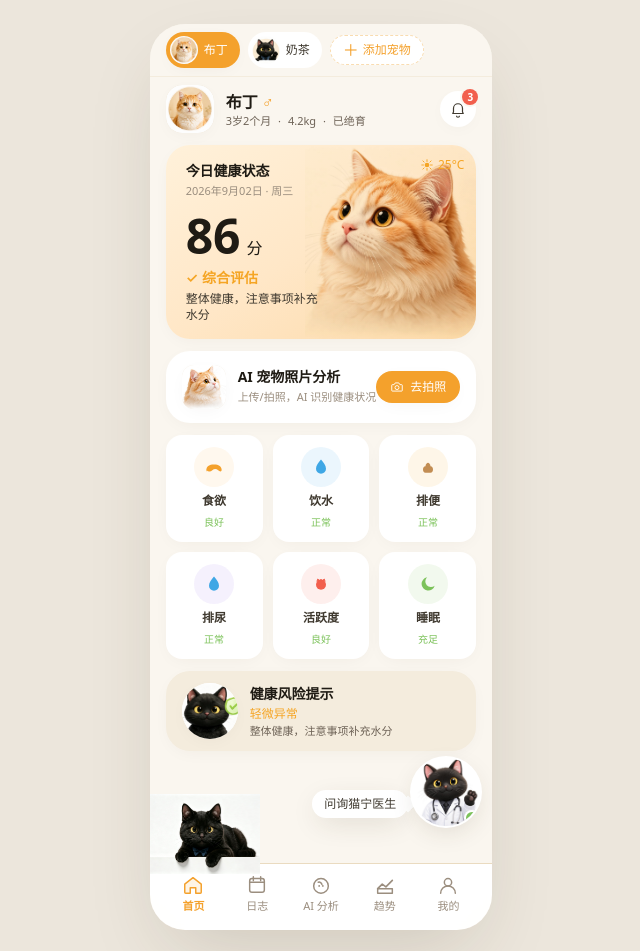
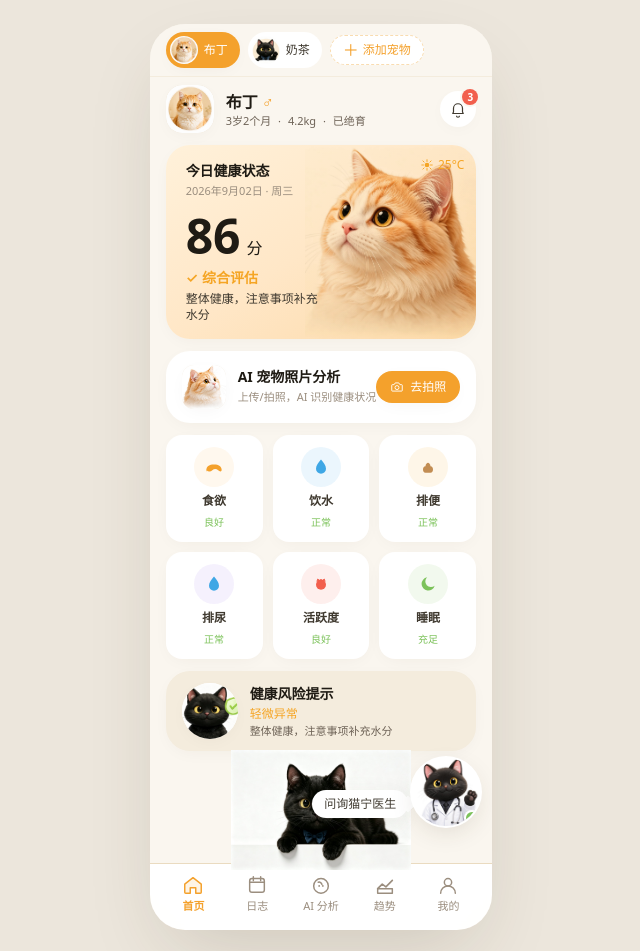
Before and after one commit to kll237/Pet-Doctor, a React (Vite) app: page / in a window 1280 px wide. Shown: the top 951 px of the page, without its empty margins (319-959 px from the left). Built offline with nearby package versions, Linux system fonts and the light colour scheme.

Commit message:
ui: 底部戴蓝领结小黑猫改居中 + 放大至 180x120

```diff
--- a/src/components/Layout.tsx
+++ b/src/components/Layout.tsx
@@ -19,8 +19,8 @@ export default function Layout({ children }: PropsWithChildren) {
         <div className="relative h-[calc(100%-48px)] flex flex-col">
           <div className="flex-1 overflow-y-auto scrollbar-hide">{children}</div>
           <BottomNav />
-          {/* 底部装饰：左下角戴蓝领结的小黑猫，融入背景（mix-blend-multiply 让白底与卡片米色融合） */}
-          <div className="pointer-events-none absolute left-0 bottom-[56px] w-[110px] h-[80px] z-10">
+          {/* 底部装饰：居中放一只戴蓝领结的小黑猫，融入背景（mix-blend-multiply 让白底与卡片米色融合） */}
+          <div className="pointer-events-none absolute left-1/2 -translate-x-1/2 bottom-[60px] w-[180px] h-[120px] z-10">
             <PetAvatar
               src={CATS.decoBottomBlack}
               alt="小黑猫"
```
